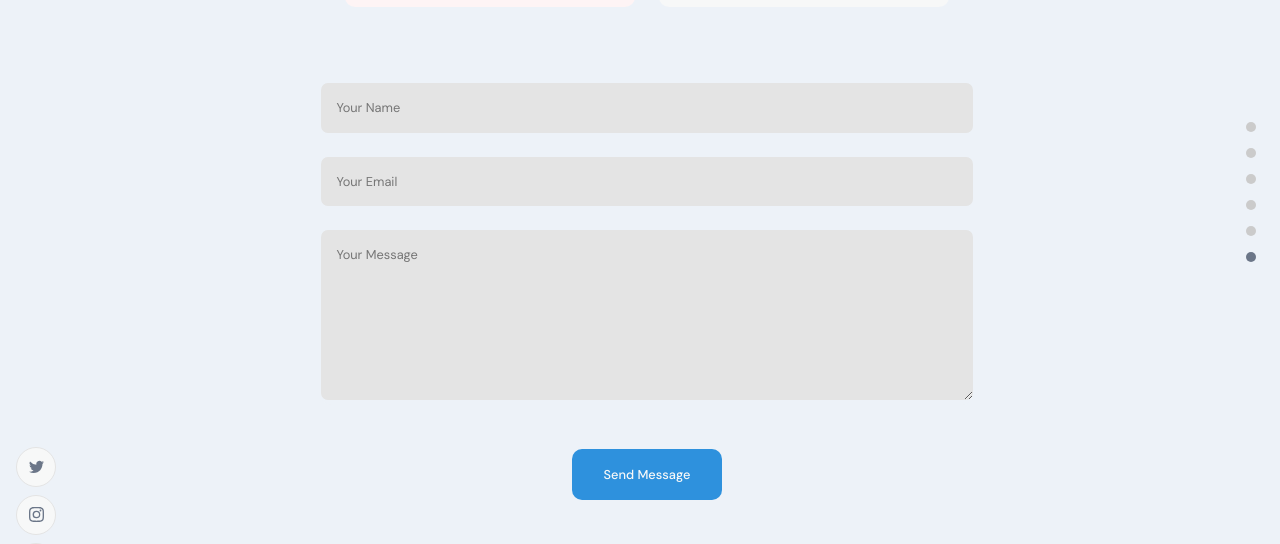
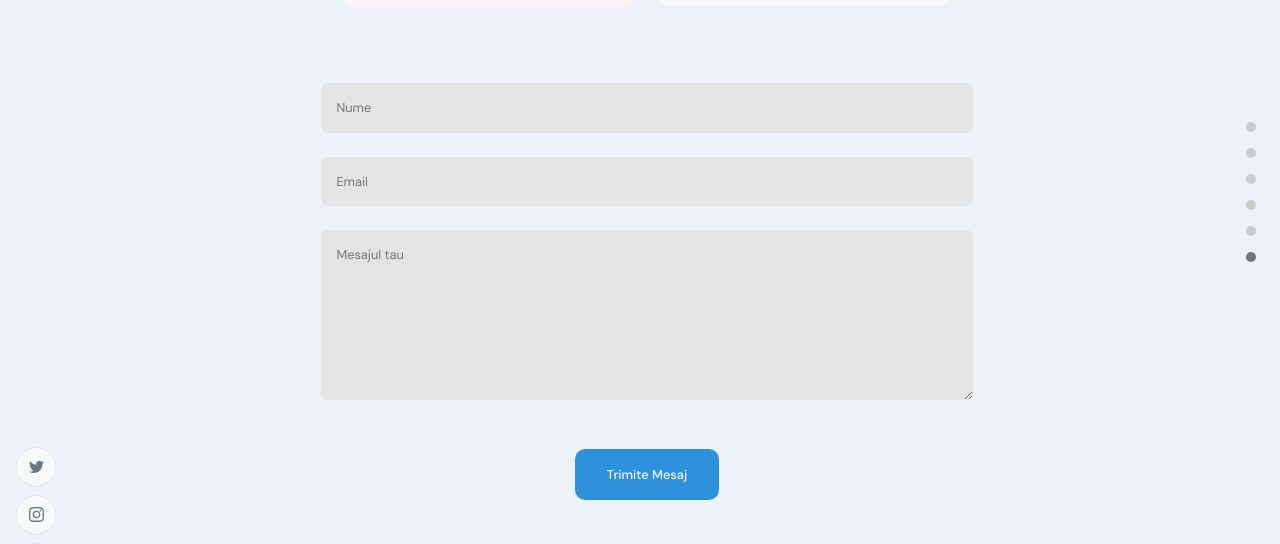
Before and after one commit to LilRomio/Portfolio, a React (Create React App) app: page / in a window 1280 px wide. Shown: the part 4427-4971 px from the top of the page. Built offline with nearby package versions, Linux system fonts and the light colour scheme; no server answers.

Commit message:
working form

```diff
--- a/src/container/Footer/Footer.jsx
+++ b/src/container/Footer/Footer.jsx
@@ -47,26 +47,62 @@ const Footer = () => {
           </a>
         </div>
       </div>
-      {!isFormSubmitted ? (
-        <div className="app__footer-form app__flex">
+     {!isFormSubmitted ? (
+        <form
+          className="app__footer-form app__flex"
+          target="_blank"
+          action="https://formsubmit.co/popescu.romeo9@gmail.com"
+          method="POST"
+        >
           <div className="app__flex">
-            <input className="p-text" type="text" placeholder="Your Name" name="name" value={name} onChange={handleChangeInput} />
+            <input
+              className="p-text"
+              type="text"
+              placeholder="Nume"
+              name="name"
+              value={name}
+              onChange={handleChangeInput}
+              required
+            />
           </div>
           <div className="app__flex">
-            <input className="p-text" type="email" placeholder="Your Email" name="email" value={email} onChange={handleChangeInput} />
+            <input
+              className="p-text"
+              type="email"
+              placeholder="Email"
+              name="email"
+              value={email}
+              onChange={handleChangeInput}
+              required
+            />
           </div>
+
           <div>
-            <textarea className="p-text" placeholder="Your Message" value={message} name="message" onChange={handleChangeInput} />
+            <textarea
+              className="p-text"
+              placeholder="Mesajul tau"
+              value={message}
+              name="message"
+              onChange={handleChangeInput}
+              required
+            />
           </div>
-          <button type="button" className="p-text" onClick={handleSubmit}>
-            {loading ? 'Sending' : 'Send Message'}
-          </button>
-        </div>
+
+
+          {true ? (
+            <button className="p-text">{'Trimite Mesaj'}</button>
+          ) : (
+            <button type="submit" className="p-text" onClick={handleSubmit}>
+              {loading ? 'Se trimite' : 'Trimite Mesaj'}
+            </button>
+          )}
+        </form>
       ) : (
         <div>
-          <h3 className="head-text">Thank you for getting in touch</h3>
+          <h3 className="head-text">Multumim pentru mesaj!</h3>
         </div>
       )}
+
       <div className="copyright">
         <p className="p-text">@2023 ROMEO</p>
         <p className="p-text">All rights reserved</p>
```
